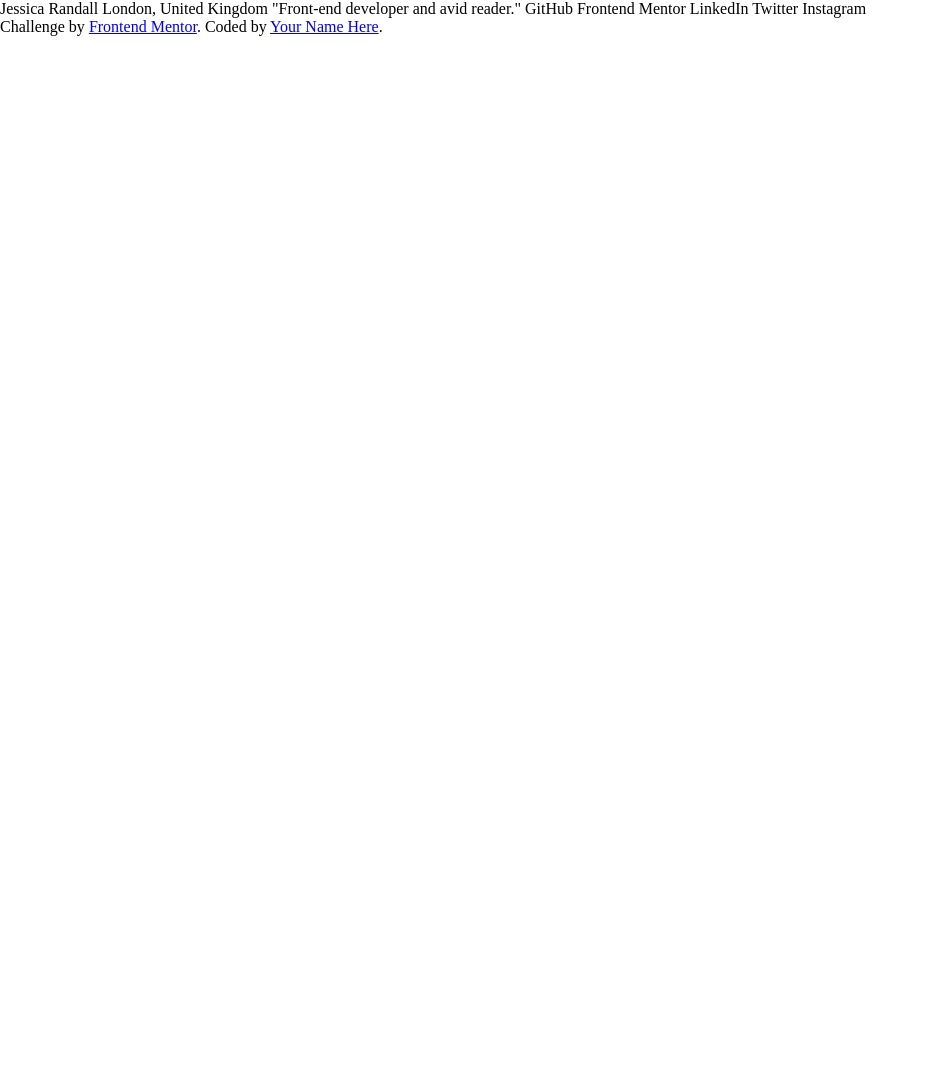
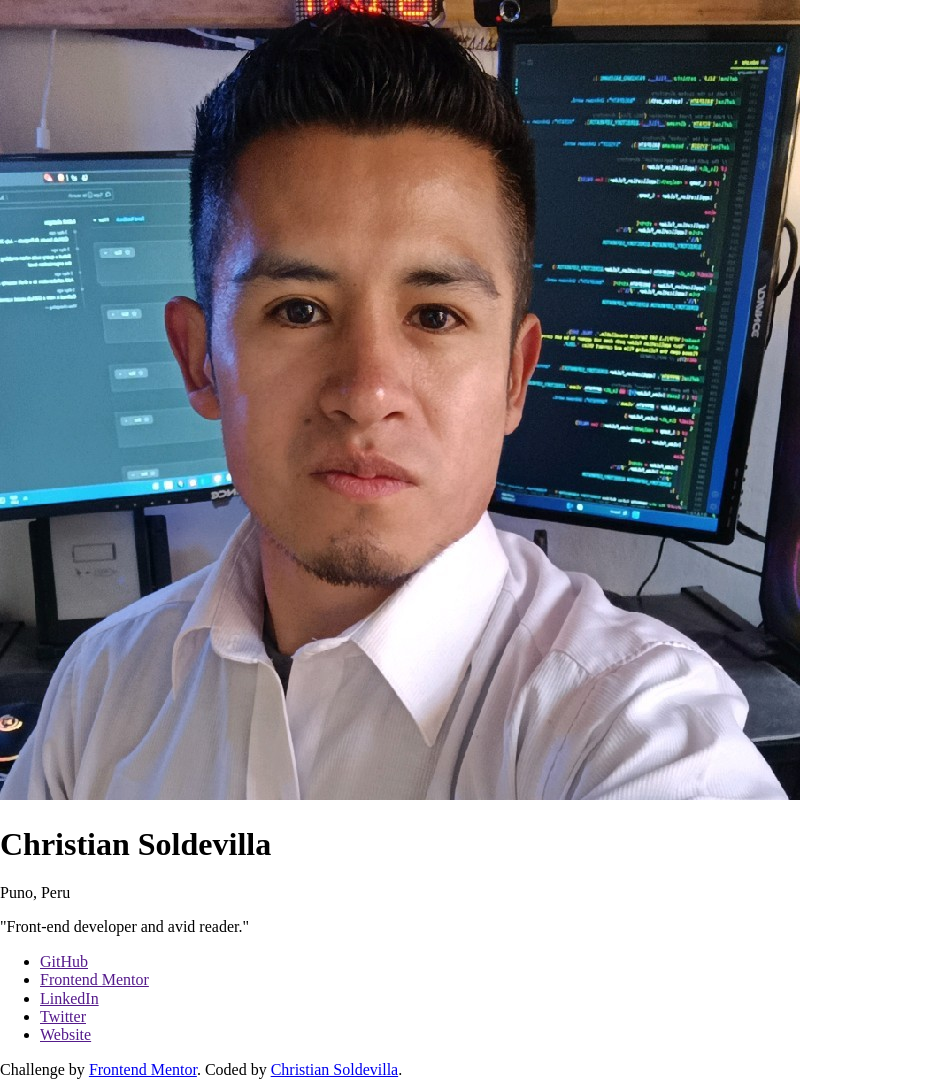
Before and after one commit to soldochris/social-links-profile, a plain HTML site: page index.html in a window 1280 px wide. Shown: the whole page, without its empty margins (0-928 px from the left). Before the commit the page ends 800 px from the top, so only its background shows below. Drawn offline with nearby package versions, Linux system fonts and the light colour scheme.

Commit message:
basic html structure

```diff
--- a/index.html
+++ b/index.html
@@ -9,20 +9,37 @@
   <link rel="stylesheet" href="styles.css">
 </head>
 <body>
+  <main>
+    <section class="hero">
+      <img src="/assets/images/avatar-christian.jpeg" alt="avatar of Christian Soldevilla">
+      <h1>Christian Soldevilla</h1>
+      <span>Puno, Peru</span>
+      <p>"Front-end developer and avid reader."</p>
+    </section>
+    <section>
+      <ul>
+        <li>
+          <a href="">GitHub</a>
+        </li>
+        <li>
+          <a href="">Frontend Mentor</a>
+        </li>
+        <li>
+          <a href="">LinkedIn</a>
+        </li>
+        <li>
+          <a href="">Twitter</a>
+        </li>
+        <li>
+            <a href="">Website</a>
+        </li>
+      </ul>
+    </section>
+  </main>
 
-  Jessica Randall
-  London, United Kingdom
-  "Front-end developer and avid reader."
-
-  GitHub
-  Frontend Mentor
-  LinkedIn
-  Twitter
-  Instagram
-
-  <div class="attribution">
+  <footer class="attribution">
     Challenge by <a href="https://www.frontendmentor.io?ref=challenge" target="_blank">Frontend Mentor</a>.
-    Coded by <a href="#">Your Name Here</a>.
-  </div>
+    Coded by <a href="#">Christian  Soldevilla</a>.
+  </footer>
 </body>
 </html>
```
